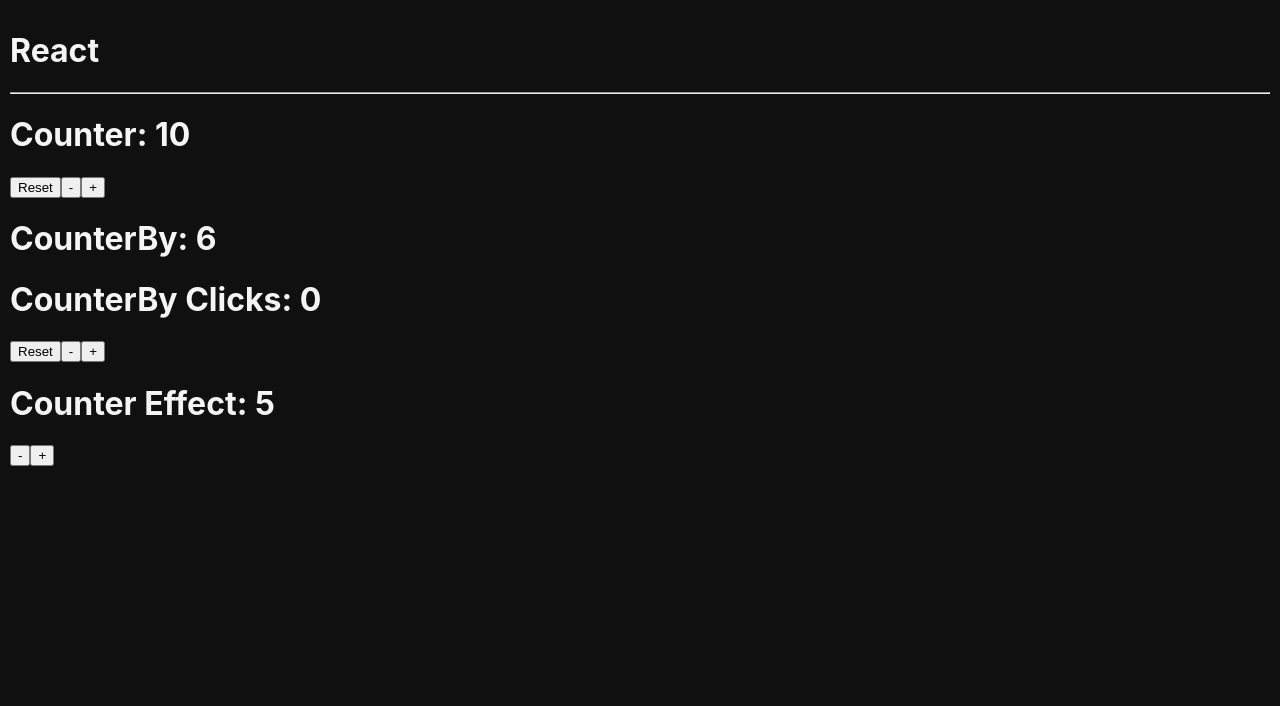
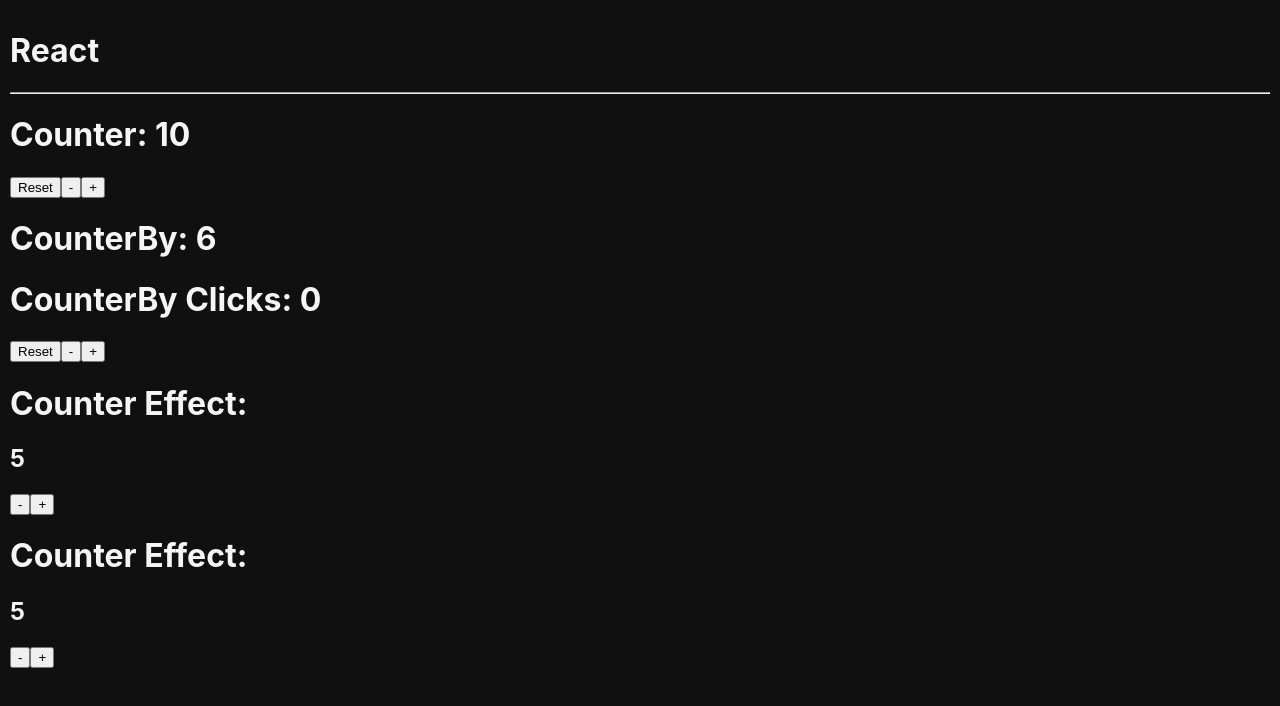
Before and after one commit to wolftrax5/react-concepts, a React (Create React App) app: page / in a window 1280 px wide. Shown: the top 706 px of the page. Built offline with nearby package versions, Linux system fonts and the light colour scheme.

Commit message:
Add animation ref

```diff
--- a/package.json
+++ b/package.json
@@ -10,6 +10,7 @@
     "@types/node": "^16.11.33",
     "@types/react": "^18.0.8",
     "@types/react-dom": "^18.0.3",
+    "gsap": "^3.10.4",
     "react": "^18.1.0",
     "react-dom": "^18.1.0",
     "react-scripts": "5.0.1",
--- a/src/App.tsx
+++ b/src/App.tsx
@@ -10,6 +10,7 @@
       <Counter initialValue={10} />
       <CounterBy initialValue={6} />
       <CounterEffect />
+      <CounterEffect />
     </>
   );
 }
--- a/src/bases/CounterEffect.tsx
+++ b/src/bases/CounterEffect.tsx
@@ -1,4 +1,5 @@
-import { useState, useEffect } from "react";
+import { useState, useEffect, useRef } from "react";
+import { gsap } from "gsap";
 
 const MAXIMUM_COUNT = 10;
 
@@ -7,6 +8,8 @@
   const handlerClick = (value: number) => {
     setCount((prevCount) => Math.min(prevCount + value, MAXIMUM_COUNT));
   };
+  const counterElement = useRef<HTMLHeadingElement>(null);
+
   useEffect(() => {
     //effect
     if (counter < MAXIMUM_COUNT) return;
@@ -14,11 +17,23 @@
       "%cSe logro el valor Maximo Valor",
       "background-color: green; color: white; font-size: 20px;"
     );
+    const tl = gsap.timeline();
+
+    tl.to(counterElement.current, {
+      y: -10,
+      duration: 0.2,
+      ease: "ease.out",
+    }).to(counterElement.current, {
+      y: 0,
+      duration: 1,
+      ease: "bounce.out",
+    });
   }, [counter]);
 
   return (
     <>
-      <h1>Counter Effect: {counter}</h1>
+      <h1>Counter Effect:</h1>
+      <h2 ref={counterElement}>{counter}</h2>
       <button onClick={() => handlerClick(-1)}>-</button>
       <button onClick={() => handlerClick(1)}>+</button>
     </>
```
Also changed, not shown: 1 other file (tests, documents, lock files or other folders).
